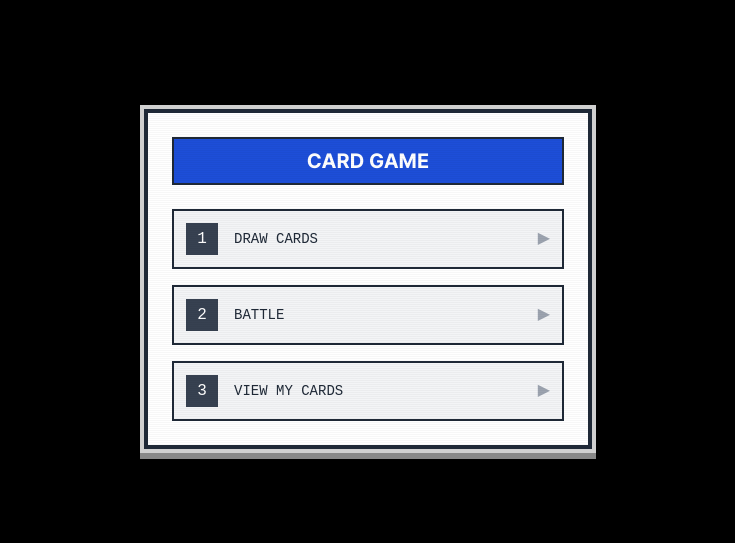
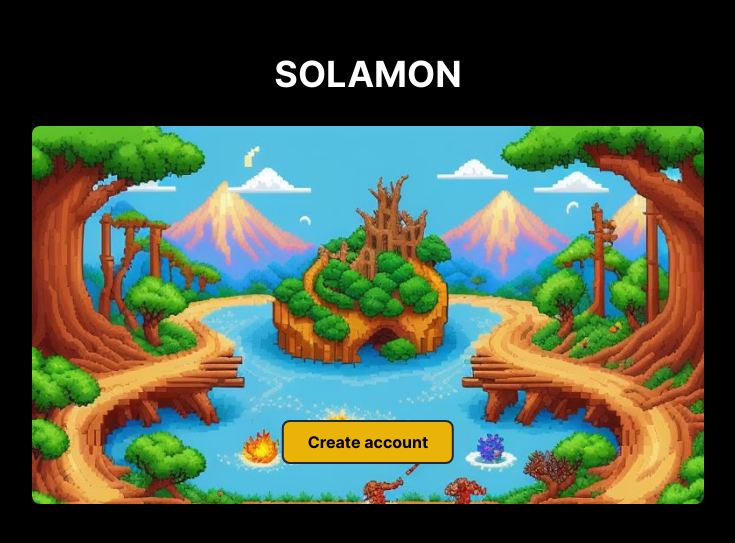
Before and after one commit to team-solamon/solamon, a Next.js app in the folder frontend/: page / in a window 1280 px wide. Shown: the part 121-664 px from the top of the page, without its empty margins (272-1007 px from the left). Built offline with nearby package versions, Linux system fonts and the light colour scheme.

Commit message:
feat: redesign homepage layout

```diff
--- a/frontend/src/app/page.tsx
+++ b/frontend/src/app/page.tsx
@@ -2,109 +2,30 @@
 
 import { useRouter } from 'next/navigation'
 import * as React from 'react'
-import { useState } from 'react'
-import '@/lib/env'
 
 export default function HomePage() {
-  const [selectedOption, setSelectedOption] = useState<number | null>(null)
   const router = useRouter()
 
-  const handleSelect = (index: number, path: string) => {
-    setSelectedOption(index)
-    // Navigate directly to the selected page
-    router.push(path)
+  const handleCreateAccount = () => {
+    router.push('/create-account')
   }
 
   return (
-    <main className='flex min-h-screen flex-col items-center justify-center'>
-      <div
-        className='game-container p-6 bg-white border-4 border-gray-800 rounded-none text-gray-800 w-full max-w-md mx-auto relative'
-        style={{
-          boxShadow: '0 0 0 4px #d0d0d0, 0 6px 0 4px #888888',
-          fontFamily: '"Press Start 2P", monospace',
-        }}
-      >
-        <h1 className='text-xl font-bold mb-6 text-center text-white bg-blue-700 py-2 px-4 border-2 border-gray-800'>
-          CARD GAME
-        </h1>
-
-        <div className='menu-options space-y-4'>
-          <MenuOption
-            number={1}
-            text='DRAW CARDS'
-            isSelected={selectedOption === 1}
-            onClick={() => handleSelect(1, '/draw')}
-          />
-          <MenuOption
-            number={2}
-            text='BATTLE'
-            isSelected={selectedOption === 2}
-            onClick={() => handleSelect(2, '/game')}
-          />
-          <MenuOption
-            number={3}
-            text='VIEW MY CARDS'
-            isSelected={selectedOption === 3}
-            onClick={() => handleSelect(3, '/cards')}
-          />
-        </div>
-
-        <div className='pixel-scanline absolute top-0 left-0 w-full h-full pointer-events-none'></div>
+    <main className='flex min-h-screen flex-col items-center justify-center bg-black'>
+      <h1 className='text-4xl font-bold text-white mb-8'>SOLAMON</h1>
+      <div className='relative'>
+        <img
+          src='/images/intro.png'
+          alt='Intro'
+          className='w-full max-w-2xl rounded-lg'
+        />
+        <button
+          onClick={handleCreateAccount}
+          className='absolute bottom-10 left-1/2 transform -translate-x-1/2 bg-yellow-500 text-black font-bold py-2 px-6 rounded-lg border-2 border-gray-800 hover:bg-yellow-600'
+        >
+          Create account
+        </button>
       </div>
-
-      <style jsx>{`
-        .pixel-scanline::before {
-          content: '';
-          position: absolute;
-          top: 0;
-          left: 0;
-          width: 100%;
-          height: 100%;
-          background: repeating-linear-gradient(
-            0deg,
-            rgba(0, 0, 0, 0.03),
-            rgba(0, 0, 0, 0.03) 1px,
-            transparent 1px,
-            transparent 2px
-          );
-          pointer-events: none;
-          z-index: 10;
-        }
-      `}</style>
     </main>
   )
 }
-
-type MenuOptionProps = {
-  number: number
-  text: string
-  isSelected: boolean
-  onClick: () => void
-}
-
-const MenuOption = ({ number, text, isSelected, onClick }: MenuOptionProps) => {
-  return (
-    <div
-      className={`menu-option p-3 border-2 border-gray-800 cursor-pointer transition-all flex items-center ${
-        isSelected
-          ? 'bg-blue-100 border-blue-700'
-          : 'bg-gray-100 hover:bg-gray-200'
-      }`}
-      onClick={onClick}
-    >
-      <div
-        className={`w-8 h-8 flex items-center justify-center mr-4 ${
-          isSelected ? 'bg-blue-700 text-white' : 'bg-gray-700 text-white'
-        }`}
-      >
-        {number}
-      </div>
-      <span className='text-sm'>{text}</span>
-      <span
-        className={`ml-auto ${isSelected ? 'text-green-600' : 'text-gray-400'}`}
-      >
-        ▶
-      </span>
-    </div>
-  )
-}
```
Also changed, not shown: frontend/public/images/intro.png (added).
